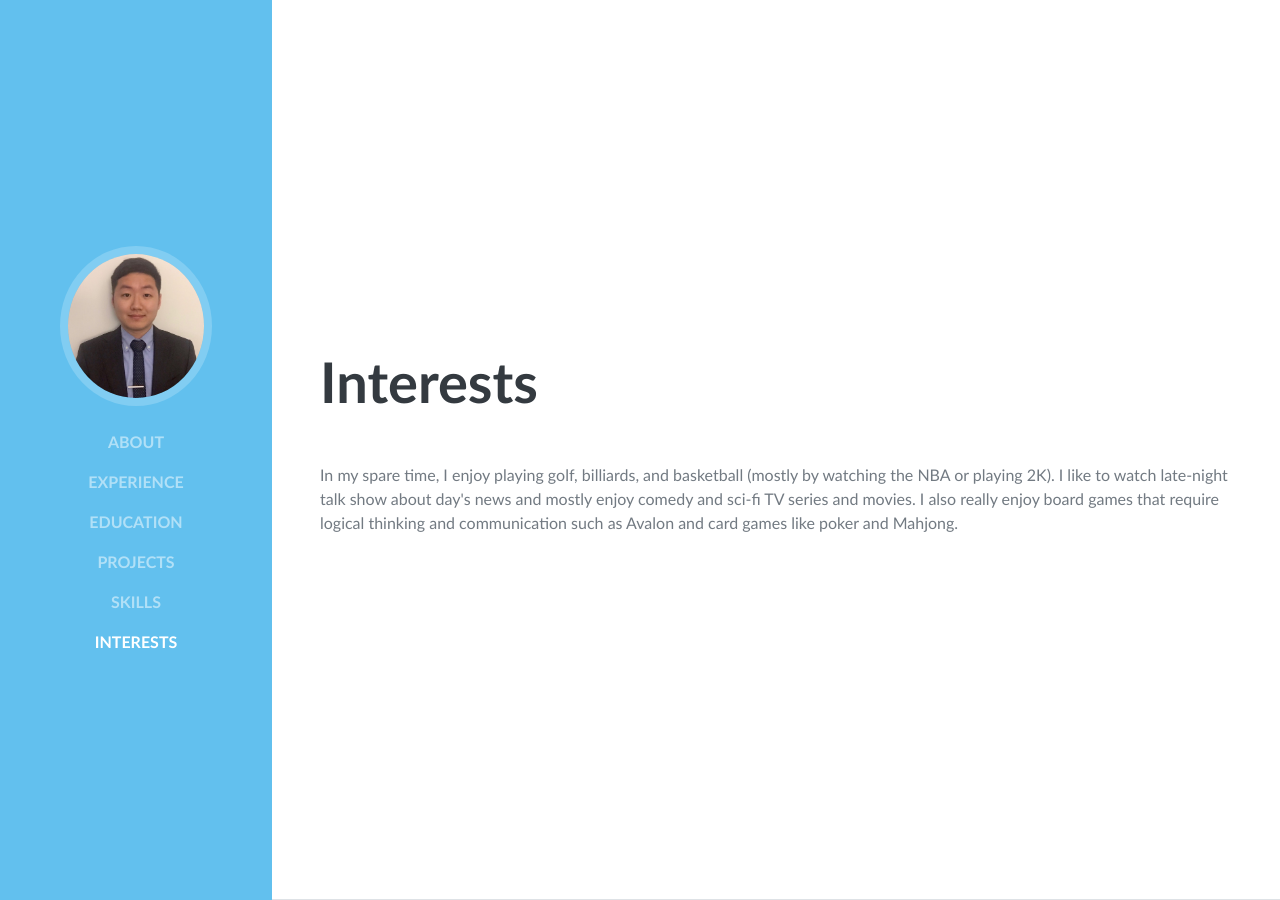
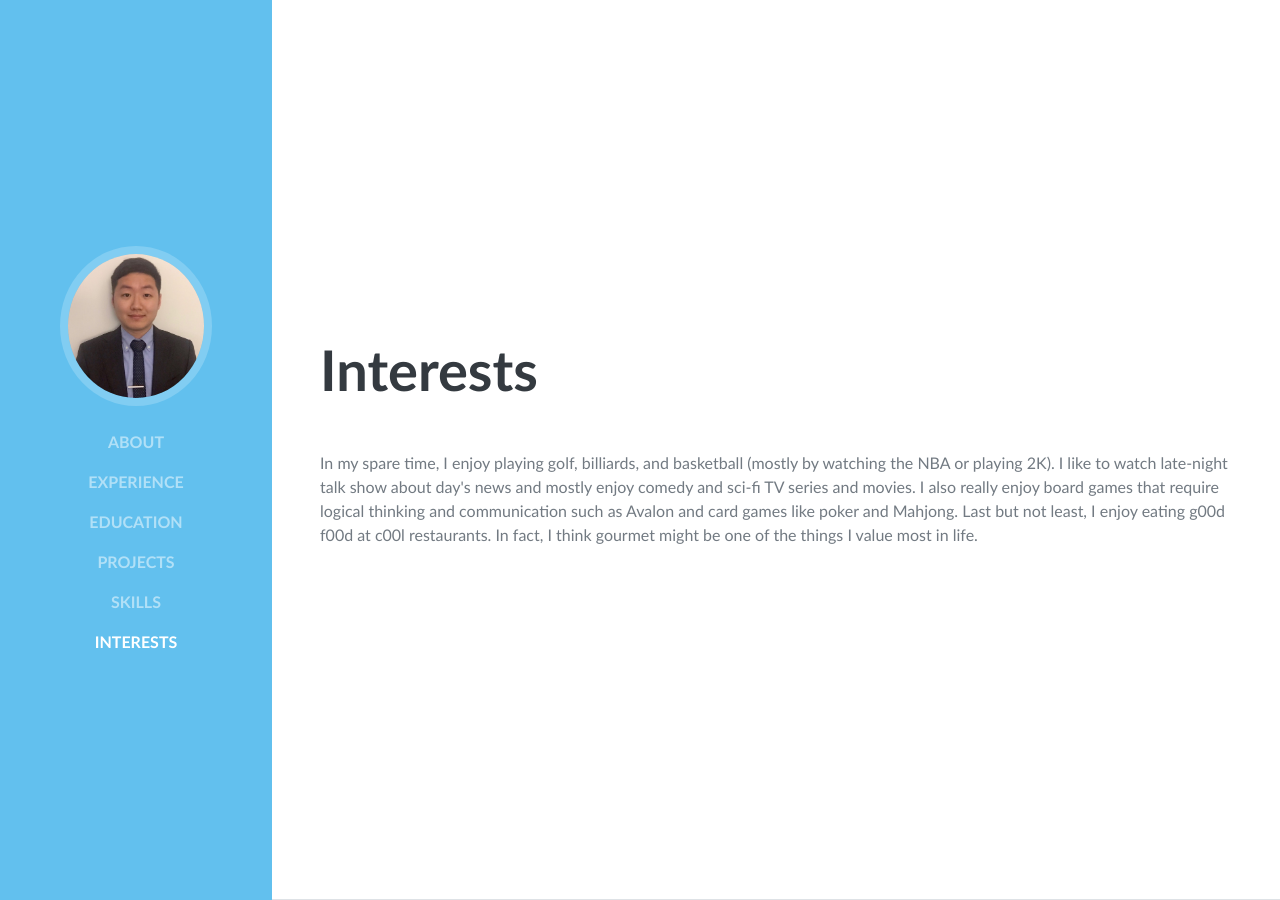
Before and after one commit to timatim/timatim.github.io, a Jekyll site: the page index.html, which Jekyll copies as it is, in a window 1280 px wide and 900 px high, scrolled down 4586 px. Built offline with Jekyll 4.4.1, drawn with Linux system fonts in a browser that asks for light colours; some web fonts are replaced.

Commit message:
Update index.html

```diff
--- a/index.html
+++ b/index.html
@@ -274,7 +274,8 @@
           <p>In my spare time, I enjoy playing golf, billiards, and basketball (mostly by watching the NBA or playing 2K).
             I like to watch late-night talk show about day's news and mostly enjoy comedy and sci-fi TV series and movies.
             I also really enjoy board games that require logical thinking and communication such as Avalon and card games
-            like poker and Mahjong.
+            like poker and Mahjong. Last but not least, I enjoy eating g00d f00d at c00l restaurants. In fact, I think
+            gourmet might be one of the things I value most in life.
           </p>
         </div>
       </section>
```
